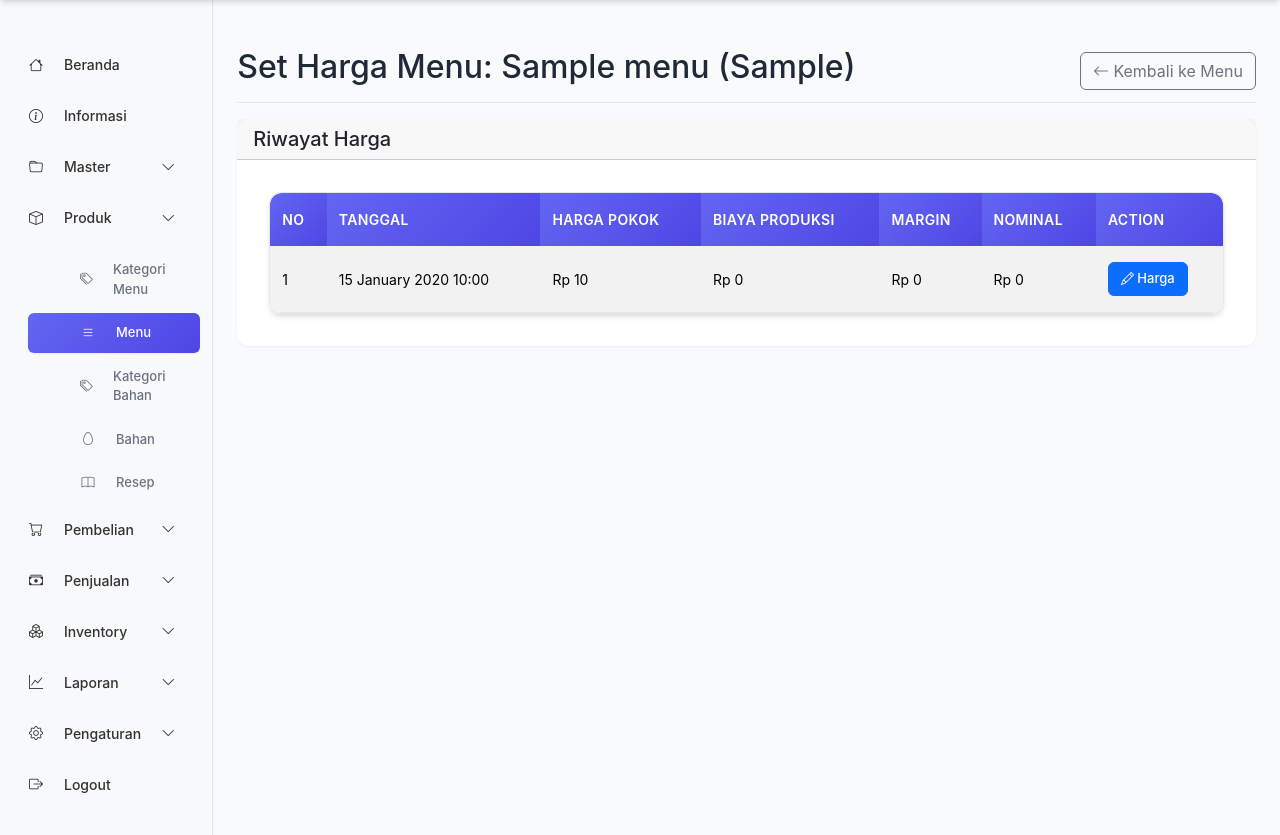
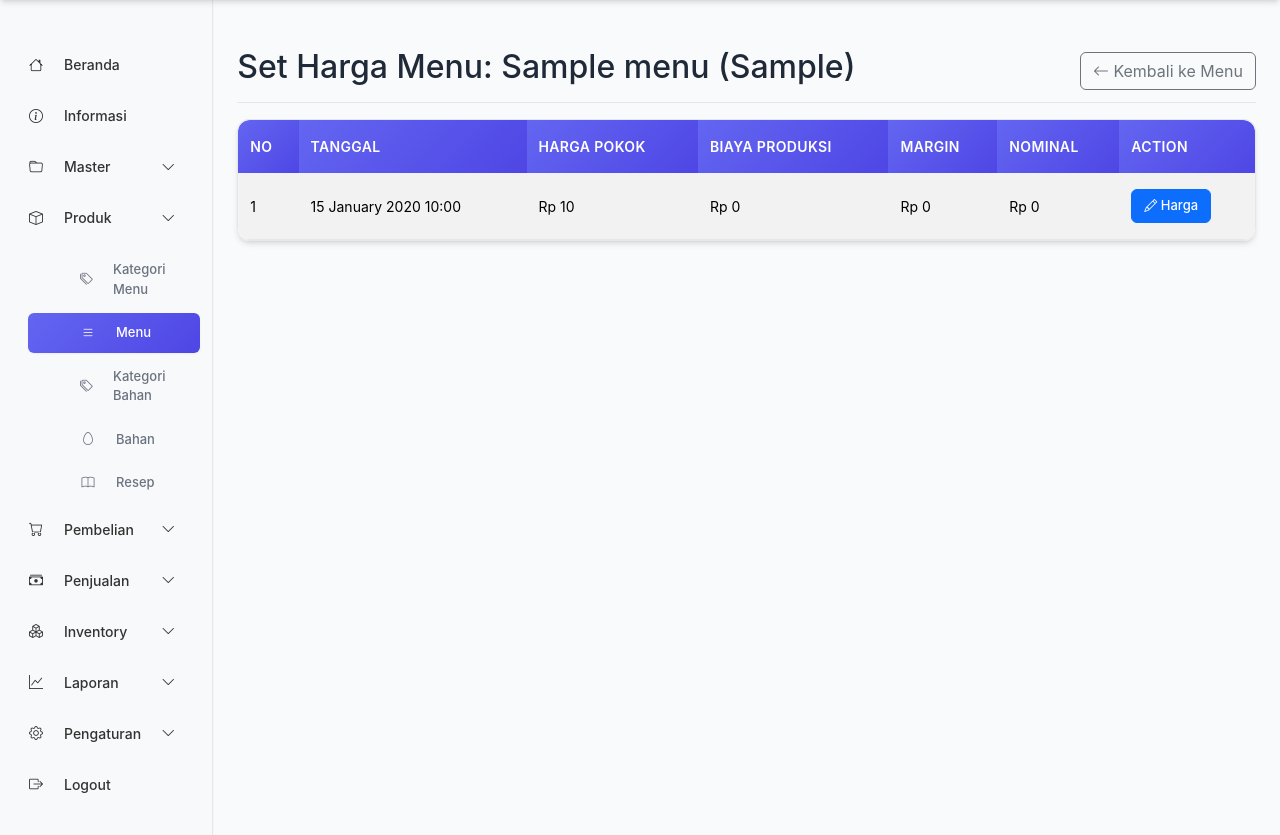
Before and after one commit to samcodingcoach/MentimunAPI, a PHP site: page /harga.php?id_produk=1 in a window 1280 px wide. Shown: the part 72-907 px from the top of the page. Run offline with PHP 8.4, Linux system fonts and the light colour scheme; the visitor is signed in with stand-in values (Sample User, id 1); tables that the repository leaves empty or names only in its code hold one stand-in row (values such as "Sample post"); some libraries are stand-ins or nearby versions.

Commit message:
set harga

```diff
--- a/public/admin/harga.php
+++ b/public/admin/harga.php
@@ -413,18 +413,12 @@ while ($resep_row = $resep_result->fetch_assoc()) {
                 <?php endif; ?>
 
                 <!-- Harga Table -->
-                <div class="card">
-                    <div class="card-header">
-                        <h5 class="mb-0">Riwayat Harga</h5>
-                    </div>
-                    <div class="card-body">
-                        <div class="table-responsive">
+                <div class="table-responsive">
                             <table class="table table-striped table-hover">
                                 <thead class="table-dark">
                                     <tr>
                                         <th>No</th>
                                         <th>Tanggal</th>
-
                                         <th>Harga Pokok</th>
                                         <th>Biaya Produksi</th>
                                         <th>Margin</th>
@@ -462,8 +456,6 @@ while ($resep_row = $resep_result->fetch_assoc()) {
                                 </tbody>
                             </table>
                         </div>
-                    </div>
-                </div>
 
                         <!-- Pagination -->
                         <?php if ($total_pages > 1): ?>
```
